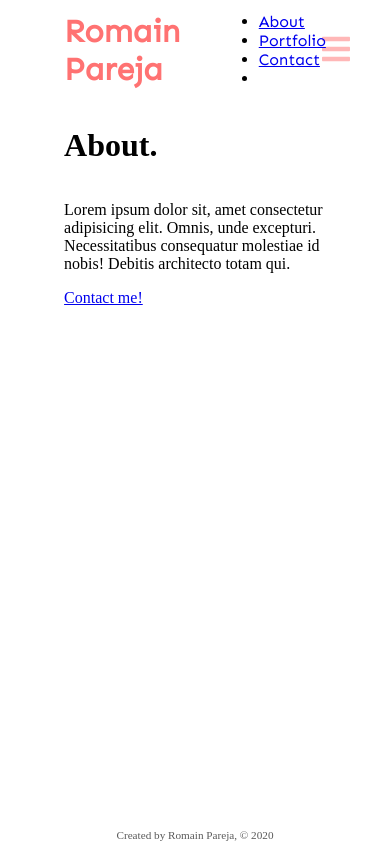
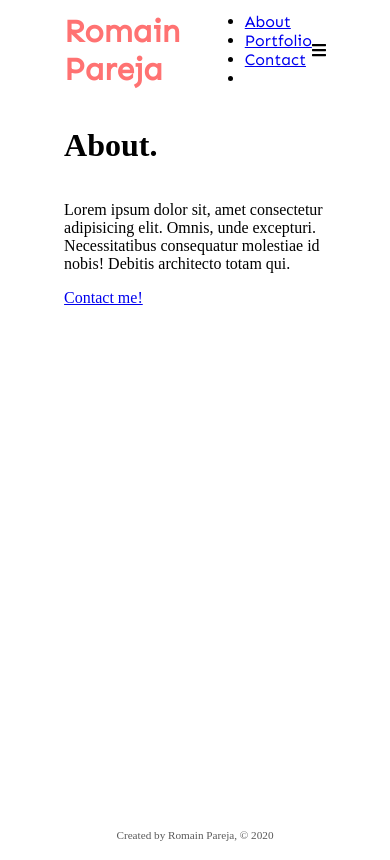
Before and after one commit to qjerap/gatsbyfirst, a Gatsby site: page /about in a window 390 px wide. Built offline with nearby package versions, Linux system fonts and the light colour scheme; Gatsby itself is replaced by a stand-in of ours.

Commit message:
fixed mobil nav burger

```diff
--- a/src/components/header.js
+++ b/src/components/header.js
@@ -13,7 +13,7 @@
   faGit,
 } from "@fortawesome/free-brands-svg-icons"
 
-const Header = () => {
+const Header = (props) => {
   return (
     <header className={headerStyles.header}>
       <div className={headerStyles.title}>
@@ -122,6 +122,11 @@
         </ul>
       </div>
 
+      <div className={headerStyles.burgerIcon}>
+        <FontAwesomeIcon
+        onClick={props.toggleModal}
+        icon={faBars} />
+      </div>
     </header>
   )
 }
--- a/src/components/header.module.scss
+++ b/src/components/header.module.scss
@@ -34,10 +34,6 @@
     font-size: 2em;
     font-weight: 700;
     text-decoration: none;
-
-    @media (max-width: 900) {
-      padding-top: 1.1em !important;
-    }
   }
 
   a:hover {
@@ -125,3 +121,22 @@
     opacity: 1;
   }
 }
+
+// Mobile NAV
+.burger-icon {
+  display: none;
+  cursor: pointer;
+  color: var(--pink);
+  font-size: 2em;
+  opacity: 0.5;
+  transition: all 0.1s ease-in;
+
+  &:hover {
+    transform: rotate(180deg);
+    opacity: 1;
+  }
+
+  @media (max-width: 900px) {
+    display: block;
+  }
+}
--- a/src/components/layout.js
+++ b/src/components/layout.js
@@ -11,15 +11,19 @@
 
 const Layout = props => {
 
-  const [showModal, setShowModal] = useState(true)
+  const [showModal, setShowModal] = useState(false)
+
+  const toggleModal = () => {
+    setShowModal(!showModal)
+  }
 
 
 
   return (
     <>
-        <Modal />
+        <Modal  toggleModal={toggleModal} showModal={showModal}/>
         <div className={layoutStyles.container}>
-          <Header />
+          <Header toggleModal={toggleModal}/>
           <div className={layoutStyles.content}>{props.children}</div>
           <Footer />
         </div>
--- a/src/components/modal.js
+++ b/src/components/modal.js
@@ -7,23 +7,17 @@
 import { FontAwesomeIcon } from "@fortawesome/react-fontawesome"
 import { faTimes, faBars } from "@fortawesome/free-solid-svg-icons"
 
-const Modal = () => {
-  const [showModal, setShowModal] = useState(false)
+const Modal = (props) => {
 
-  const toggleModal = () => {
-    setShowModal(!showModal)
-  }
-
+console.log(props);
   return (
     <div className={modalStyles.first}>
-      <div className={modalStyles.burgerIcon}>
-        <FontAwesomeIcon onClick={toggleModal} icon={faBars} />
-      </div>
-      {showModal === true && (
+
+      {props.showModal === true && (
         <div className={modalStyles.burger}>
           <div className={modalStyles.container}>
             <div className={modalStyles.close}>
-              <FontAwesomeIcon onClick={toggleModal} icon={faTimes} size="2x" />
+              <FontAwesomeIcon onClick={props.toggleModal} icon={faTimes} size="2x" />
             </div>
             <ul>
               <li>
--- a/src/components/modal.module.scss
+++ b/src/components/modal.module.scss
@@ -1,27 +1,5 @@
 .first {
   position: relative;
-}
-
-// Mobile NAV
-.burgerIcon {
-  position: absolute;
-  top: 1.5rem;
-  right: 2rem;
-  display: none;
-  cursor: pointer;
-  color: var(--pink);
-  font-size: 2em;
-  opacity: 0.5;
-  transition: all 0.1s ease-in;
-
-  &:hover {
-    transform: rotate(180deg);
-    opacity: 1;
-  }
-
-  @media (max-width: 900px) {
-    display: block;
-  }
 }
 
 .burger {
```
